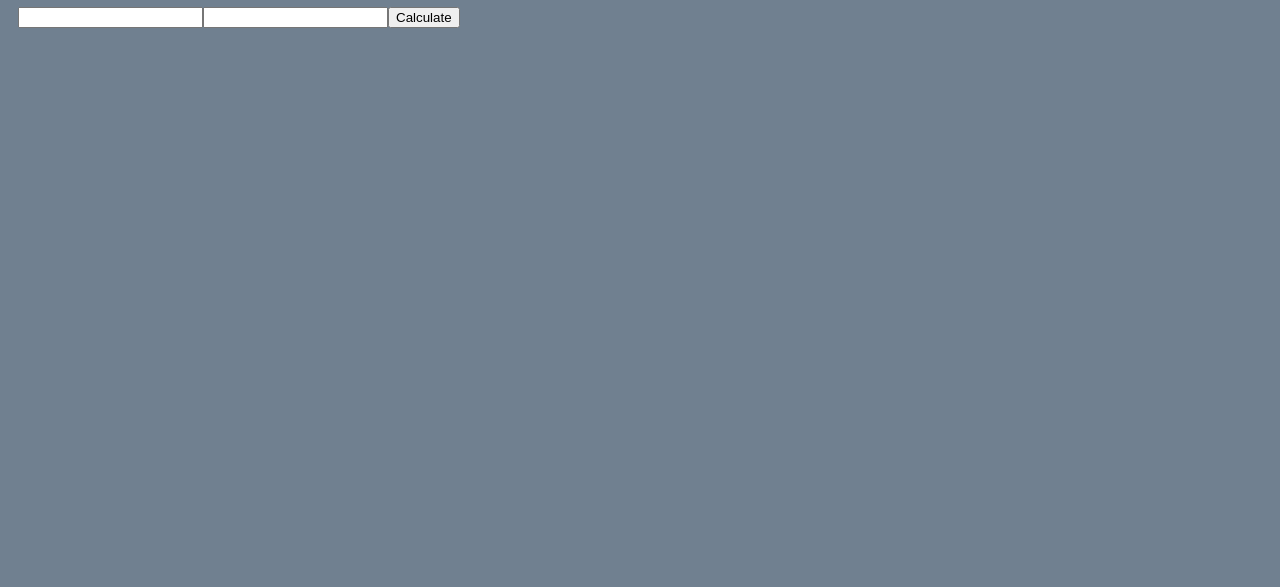
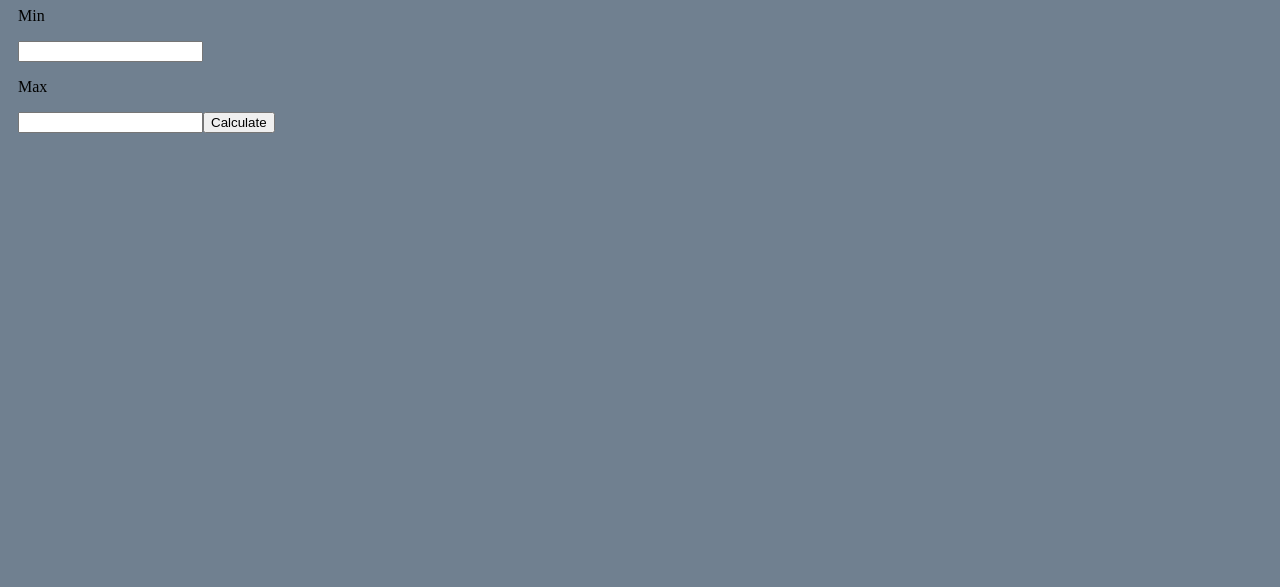
Before and after one commit to ZeAlpacalypse/JavaScriptA2, a website: page Main.html in a window 1280 px wide. Shown: the part 213-800 px from the top of the page. Drawn offline with Linux system fonts and the light colour scheme.

Commit message:
Update Main.html

```diff
--- a/Main.html
+++ b/Main.html
@@ -59,10 +59,12 @@
         <div id="Part_1" class="tabContent">
           <h1>Min-Max</h1>
           <div>
-            <input id="minValue" /><input id="maxValue" /><button id="minMax">
-              Calculate
-            </button>
+            <p>Min</p>
+            <input id="minValue" />
+            <p>Max</p>
+            <input id="maxValue" /><button id="minMaxButton">Calculate</button>
           </div>
+          <div id="resultBox"></div>
         </div>
         <div id="resultBoxMin"></div>
       </div>
```
